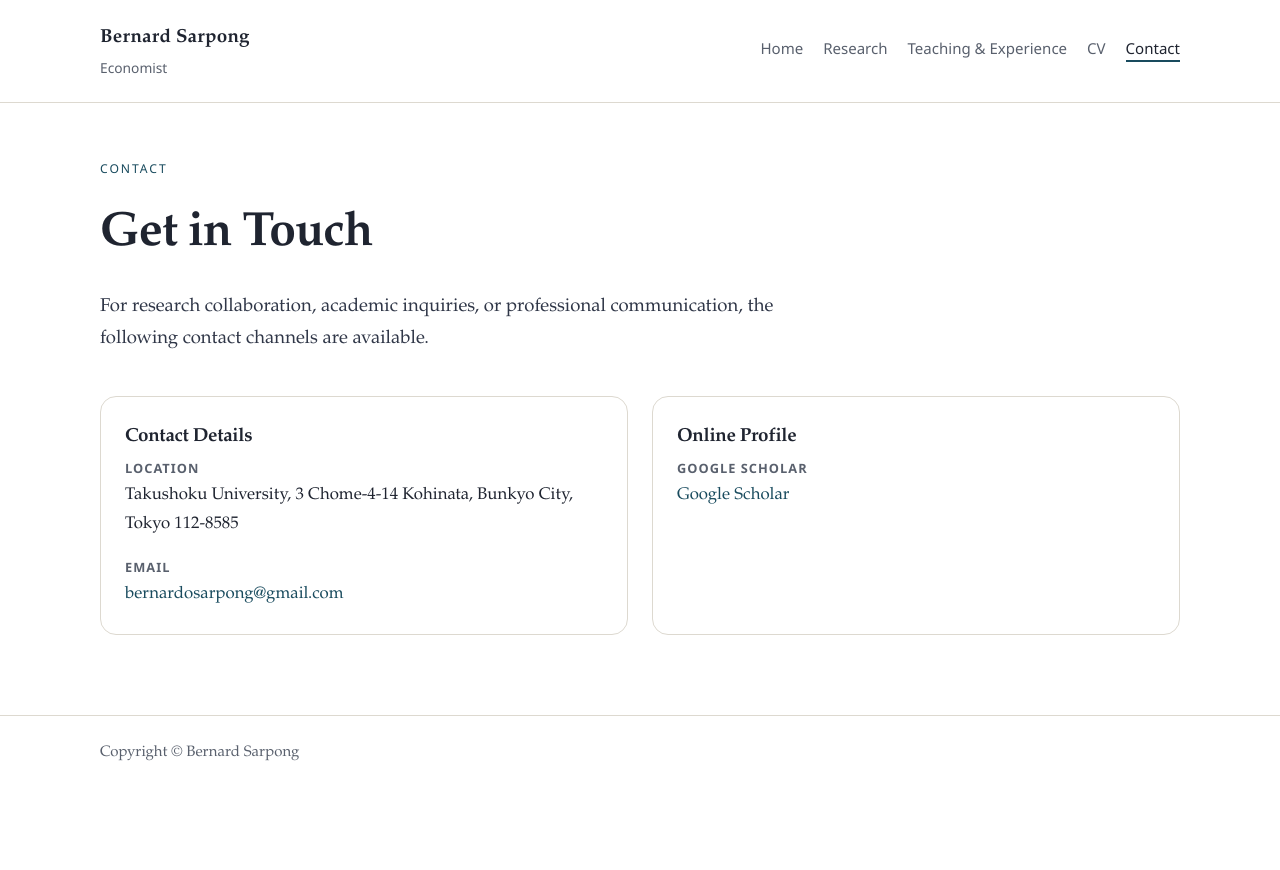
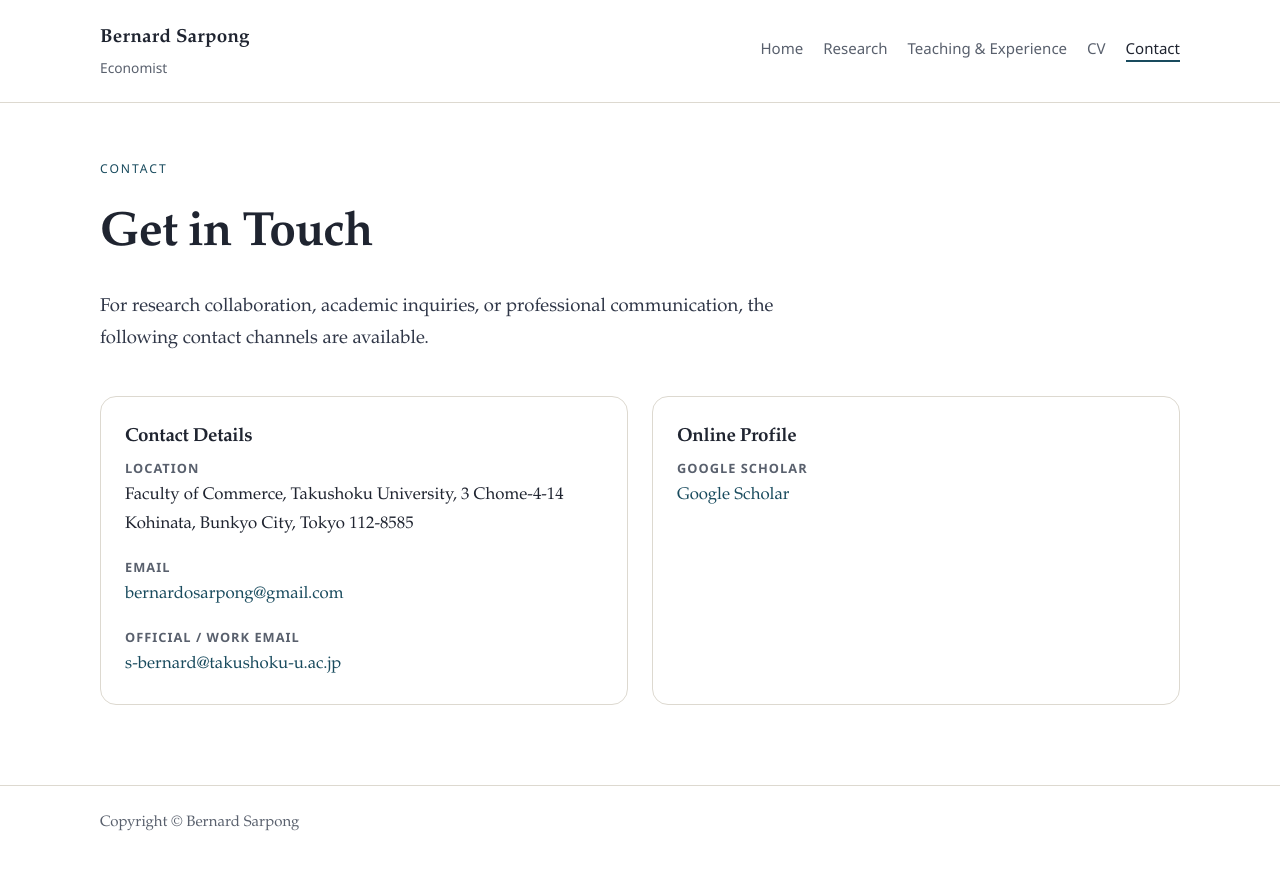
Before and after one commit to bernardksarpong/bernardksarpong.github.io, a Jekyll site: the page built from contact.html, in a window 1280 px wide. Shown: the top 870 px of the page. Built offline with Jekyll 4.4.1, drawn with Linux system fonts in a browser that asks for light colours.

Commit message:
Update contact content via site editor

```diff
--- a/_data/contact.yml
+++ b/_data/contact.yml
@@ -1,6 +1,6 @@
-location: Takushoku University, 3 Chome-4-14 Kohinata, Bunkyo City, Tokyo 112-8585
+location: Faculty of Commerce, Takushoku University, 3 Chome-4-14 Kohinata, Bunkyo City, Tokyo 112-8585
 email: bernardosarpong@gmail.com
-official_email: ""
+official_email: s-bernard@takushoku-u.ac.jp
 whatsapp_label: +233-247-012-355
 whatsapp_url: https://wa.me/233247012355
 google_scholar_label: Google Scholar
```
